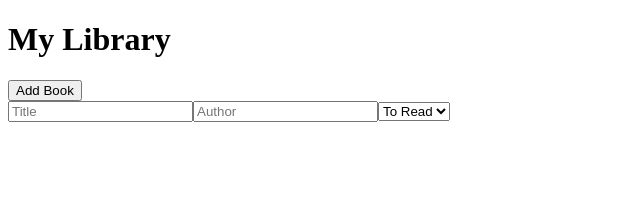
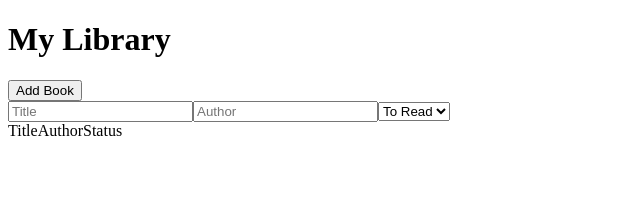
Before and after one commit to liampc/mylibrary, a React (Create React App) app: page / in a window 1280 px wide. Shown: the top 212 px of the page, without its empty margins (0-640 px from the left). Built offline with nearby package versions, Linux system fonts and the light colour scheme.

Commit message:
add Header comp

```diff
--- /dev/null
+++ b/src/components/Header.js
@@ -0,0 +1,16 @@
+import React from 'react'
+
+const Header = () => {
+    return(
+        <div>
+           <span>Title</span>
+           <span>Author</span>
+           <span>Status</span>
+           <span></span>
+        </div>
+
+
+    )
+}
+
+export default Header
--- a/src/components/Lists.js
+++ b/src/components/Lists.js
@@ -1,9 +1,10 @@
 import React from 'react'
+import Header from './Header'
 
 const Lists = () => {
     return(
         <div>
-            {/* <Subhead /> */}
+            <Header />
             {/* <Table /> */}
         </div>
 
```
